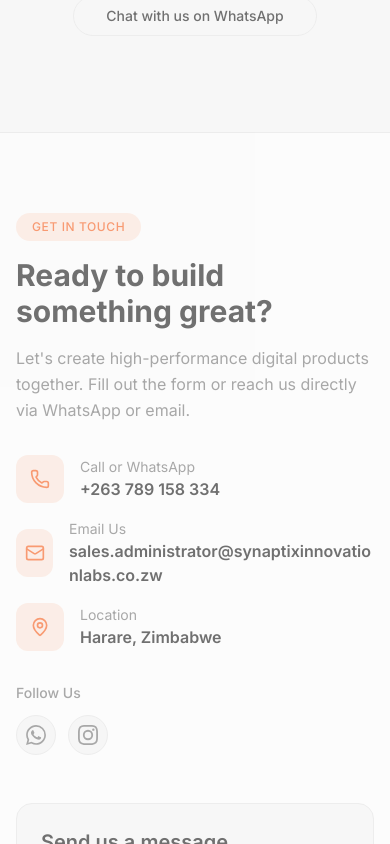
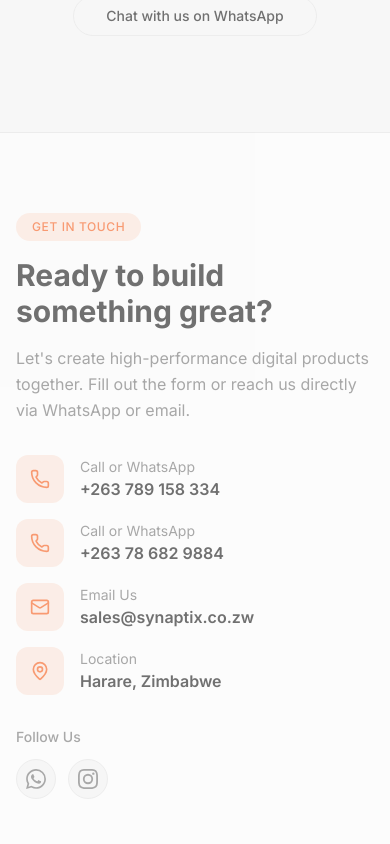
Before and after one commit to ERICMAKUZA/sil, a Next.js app: page / in a window 390 px wide. Shown: the part 11156-12000 px from the top of the page. Built offline with nearby package versions, Linux system fonts and the light colour scheme; no server answers.

Commit message:
Update contact email to sales@synaptix.co.zw and add second phone number
Co-Authored-By: Claude Sonnet 4.6 <noreply@anthropic.com>

```diff
--- a/app/services/custom-software-development/page.tsx
+++ b/app/services/custom-software-development/page.tsx
@@ -457,7 +457,7 @@ export default function CustomSoftwareDevelopmentPage() {
                   <ArrowRight className="ml-2 h-4 w-4" />
                 </Button>
               </Link>
-              <Link href="mailto:sales.administrator@synaptixinnovationlabs.co.zw">
+              <Link href="mailto:sales@synaptix.co.zw">
                 <Button
                   size="lg"
                   variant="outline"
--- a/components/contact-section.tsx
+++ b/components/contact-section.tsx
@@ -14,10 +14,17 @@ const contactMethods = [
     description: "Mon - Fri, 8am - 5pm CAT",
   },
   {
+    icon: Phone,
+    label: "Call or WhatsApp",
+    value: "+263 78 682 9884",
+    href: "https://wa.me/263786829884",
+    description: "Mon - Fri, 8am - 5pm CAT",
+  },
+  {
     icon: Mail,
     label: "Email Us",
-    value: "sales.administrator@synaptixinnovationlabs.co.zw",
-    href: "mailto:sales.administrator@synaptixinnovationlabs.co.zw",
+    value: "sales@synaptix.co.zw",
+    href: "mailto:sales@synaptix.co.zw",
     description: "We reply within 24 hours",
   },
   {
@@ -165,7 +172,7 @@ export function ContactSection() {
                     Chat on WhatsApp
                   </Button>
                 </Link>
-                <Link href="mailto:sales.administrator@synaptixinnovationlabs.co.zw">
+                <Link href="mailto:sales@synaptix.co.zw">
                   <Button variant="outline" className="rounded-full bg-transparent border-border text-foreground hover:bg-secondary px-6 py-5 text-sm">
                     <Mail className="mr-2 h-4 w-4" />
                     Send an Email
--- a/components/faq.tsx
+++ b/components/faq.tsx
@@ -40,7 +40,7 @@ const faqs = [
   },
   {
     question: "How do I get started with Synaptix?",
-    answer: "Simply reach out via WhatsApp at +263 789 158 334 or email us at sales.administrator@synaptixinnovationlabs.co.zw. We'll discuss your goals, challenges, and ideas, then create a tailored proposal. No commitment required for the initial conversation.",
+    answer: "Simply reach out via WhatsApp at +263 789 158 334 or email us at sales@synaptix.co.zw. We'll discuss your goals, challenges, and ideas, then create a tailored proposal. No commitment required for the initial conversation.",
   },
 ]
 
--- a/components/footer.tsx
+++ b/components/footer.tsx
@@ -112,7 +112,7 @@ function ContactForm() {
       `Name: ${formData.name}\nEmail: ${formData.email}\nService: ${serviceName}\n\nMessage:\n${formData.message}`
     )
 
-    const mailtoLink = `mailto:sales.administrator@synaptixinnovationlabs.co.zw?subject=${subject}&body=${body}`
+    const mailtoLink = `mailto:sales@synaptix.co.zw?subject=${subject}&body=${body}`
     window.location.href = mailtoLink
   }
 
@@ -237,7 +237,22 @@ export function Footer() {
                 </Link>
 
                 <Link
-                  href="mailto:sales.administrator@synaptixinnovationlabs.co.zw"
+                  href="https://wa.me/263786829884"
+                  target="_blank"
+                  rel="noopener noreferrer"
+                  className="flex items-center gap-4 group"
+                >
+                  <div className="h-12 w-12 rounded-xl bg-accent/15 flex items-center justify-center group-hover:bg-accent/25 transition-colors">
+                    <Phone className="h-5 w-5 text-accent" />
+                  </div>
+                  <div>
+                    <p className="text-sm text-muted-foreground">Call or WhatsApp</p>
+                    <p className="font-semibold text-foreground group-hover:text-accent transition-colors">+263 78 682 9884</p>
+                  </div>
+                </Link>
+
+                <Link
+                  href="mailto:sales@synaptix.co.zw"
                   className="flex items-center gap-4 group"
                 >
                   <div className="h-12 w-12 rounded-xl bg-accent/15 flex items-center justify-center group-hover:bg-accent/25 transition-colors">
@@ -245,7 +260,7 @@ export function Footer() {
                   </div>
                   <div>
                     <p className="text-sm text-muted-foreground">Email Us</p>
-                    <p className="font-semibold text-foreground group-hover:text-accent transition-colors break-all">sales.administrator@synaptixinnovationlabs.co.zw</p>
+                    <p className="font-semibold text-foreground group-hover:text-accent transition-colors break-all">sales@synaptix.co.zw</p>
                   </div>
                 </Link>
 
```
